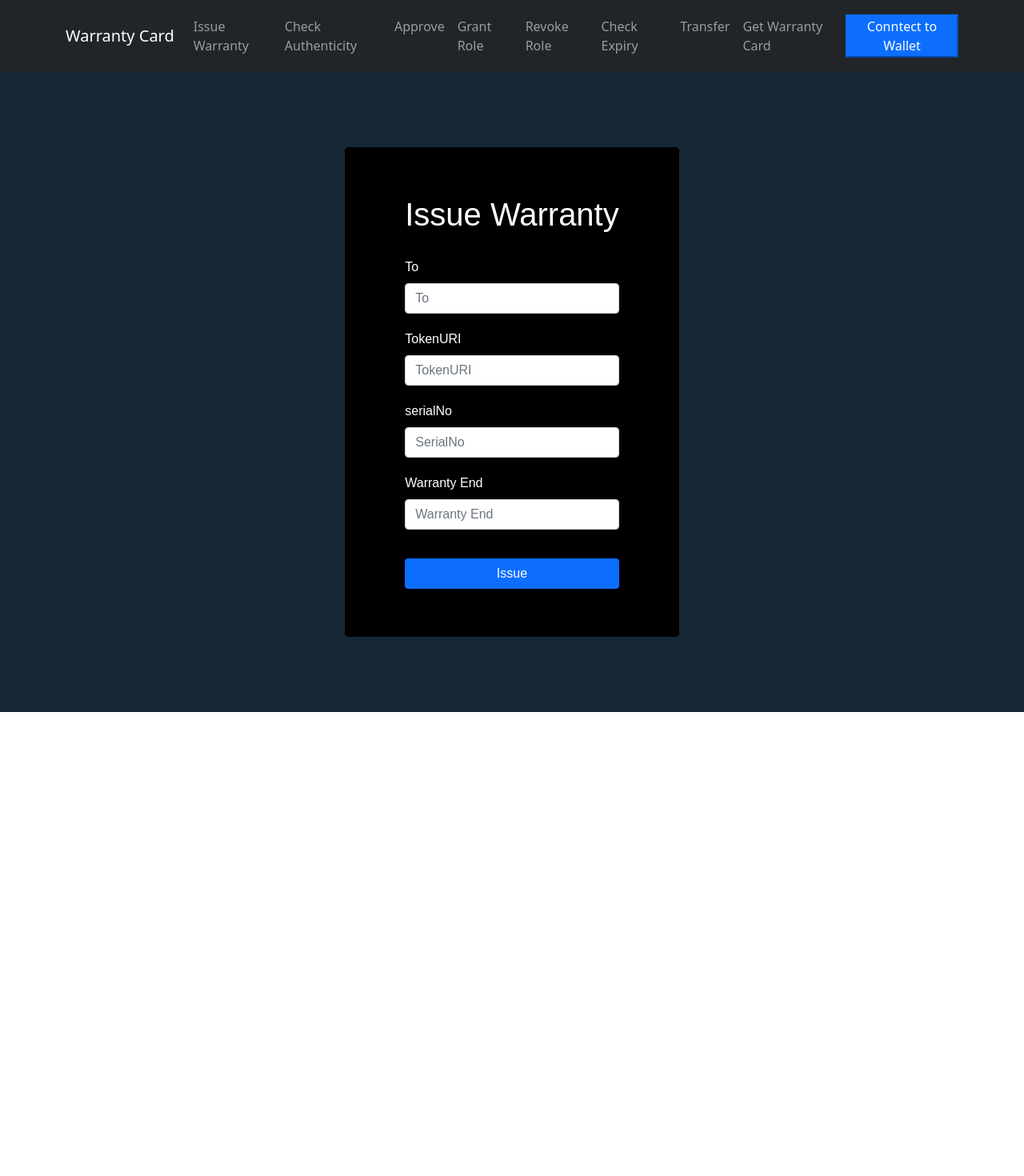
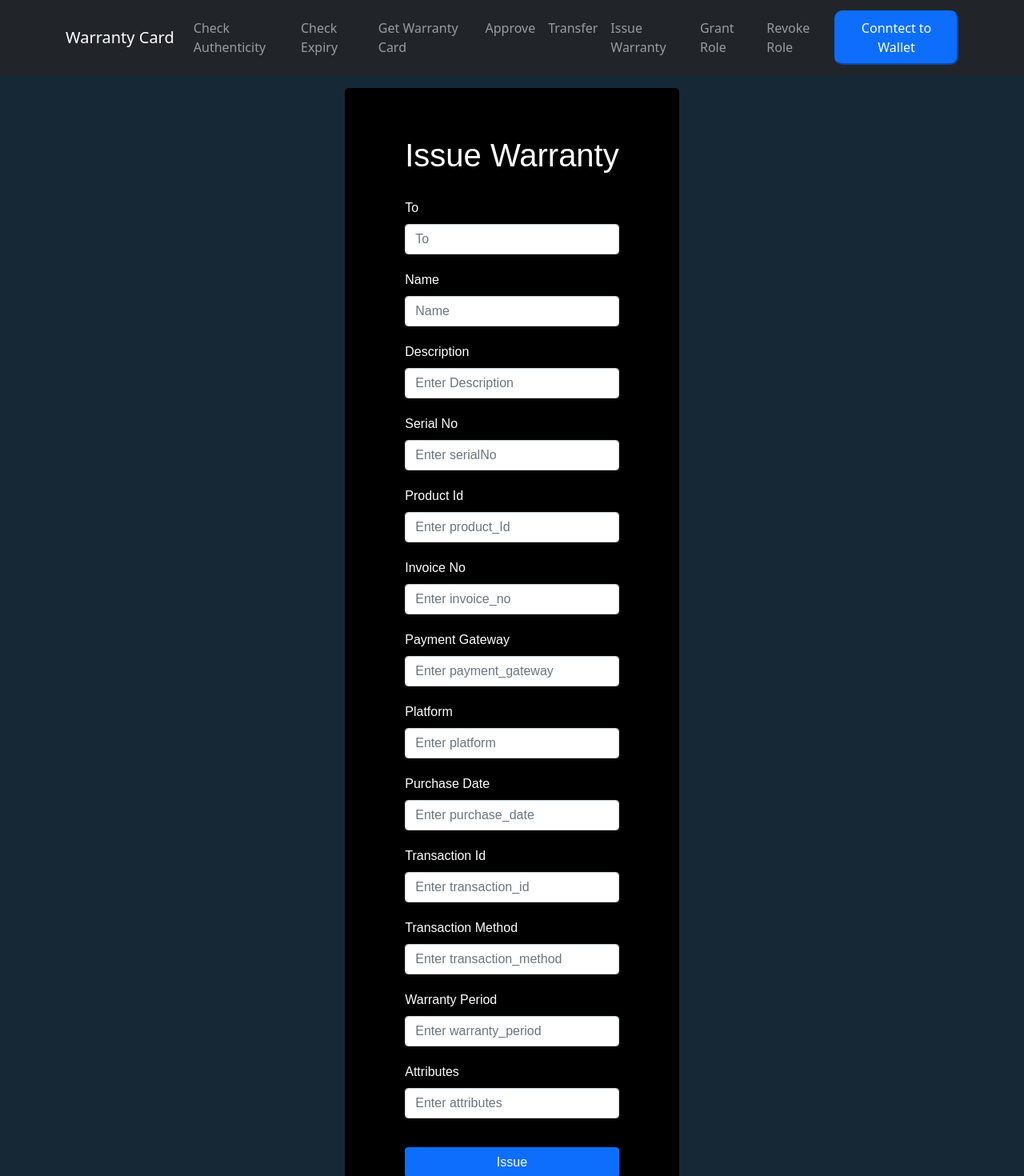
Before and after one commit to kunalchhabra37/Warranty-Card-NFT, a React (Vite) app in the folder client/: page /issue-warranty in a window 1280 px wide. Shown: the top 1470 px of the page at 80% size. Before the commit the page ends 890 px from the top, so only its background shows below. Built offline with nearby package versions, Linux system fonts and the light colour scheme.

Commit message:
Issue warranty corrections

```diff
--- a/client/src/App.css
+++ b/client/src/App.css
@@ -13,7 +13,7 @@
   flex-direction: column;
   align-items: center;
   justify-content: center;
-  height: 100vh;
+  min-height: 100vh;
   overflow: hidden;
   margin: 0;
 }
@@ -64,3 +64,7 @@
 .ctrl label{
   color: #fff;
 }
+.btn-style{
+  border-radius: 10px;
+  padding: 8px 14px;
+}
--- a/client/src/components/IssueWarranty.jsx
+++ b/client/src/components/IssueWarranty.jsx
@@ -3,18 +3,27 @@ import Button from "react-bootstrap/Button";
 import Form from "react-bootstrap/Form";
 
 const IssueWarranty = () => {
+
   const [to, setTo] = useState("");
-  const [tokenURI, setTokenURI] = useState("");
+  const [name, setName] = useState("");
+  const [description, setDescription] = useState("");
   const [serialNo, setSerialNo] = useState("");
-  const [warrantyPeriod, setWarrantyPeriod] = useState("");
+  const [product_Id, setProduct_Id] = useState("");
+  const [invoice_no, setInvoice_no] = useState("");
+  const [payment_gateway, setPayment_gateway] = useState("");
+  const [platform, setPlatform] = useState("");
+  const [purchase_date, setPurchase_date] = useState("");
+  const [transaction_id, setTransaction_id] = useState("");
+  const [transaction_method, setTransaction_method] = useState("");
+  const [warranty_period, setWarranty_period] = useState("");
+  const [attributes, setAttributes] = useState([]);
 
   const handleSubmit = (e) => {
     e.preventDefault();
-
-    console.log(to, tokenURI, serialNo, warrantyPeriod);
+    console.log(to, name, description, serialNo, product_Id, invoice_no, payment_gateway, platform, purchase_date, transaction_id, transaction_method, warranty_period, attributes);
   };
   return (
-    <div className="container1">
+    <div className="container1 mt-3">
       <h1>Issue Warranty</h1>
       <Form>
         <Form.Group className="mb-3 ctrl">
@@ -27,34 +36,115 @@ const IssueWarranty = () => {
           />
         </Form.Group>
         <Form.Group className="mb-3 ctrl">
-          <Form.Label>TokenURI</Form.Label>
+          <Form.Label>Name</Form.Label>
           <Form.Control
             type="text"
-            placeholder="TokenURI"
-            value={tokenURI}
-            onChange={(e) => setTokenURI(e.target.value)}
+            placeholder="Name"
+            value={name}
+            onChange={(e) => setName(e.target.value)}
           />
         </Form.Group>
         <Form.Group className="mb-3 ctrl">
-          <Form.Label>serialNo</Form.Label>
+          <Form.Label>Description</Form.Label>
           <Form.Control
             type="text"
-            placeholder="SerialNo"
+            placeholder="Enter Description"
+            value={description}
+            onChange={(e) => setDescription(e.target.value)}
+          />
+        </Form.Group>
+        <Form.Group className="mb-3 ctrl">
+          <Form.Label>Serial No</Form.Label>
+          <Form.Control
+            type="text"
+            placeholder="Enter serialNo"
             value={serialNo}
             onChange={(e) => setSerialNo(e.target.value)}
           />
         </Form.Group>
         <Form.Group className="mb-3 ctrl">
-          <Form.Label>Warranty End</Form.Label>
+          <Form.Label>Product Id</Form.Label>
           <Form.Control
             type="text"
-            pattern="^[0-9]{1,}$"
-            title="Only numbers are allowed"
-            placeholder="Warranty End"
-            value={warrantyPeriod}
-            onChange={(e) => setWarrantyPeriod(e.target.value)}
+            placeholder="Enter product_Id"
+            value={product_Id}
+            onChange={(e) => setProduct_Id(e.target.value)}
           />
         </Form.Group>
+        <Form.Group className="mb-3 ctrl">
+          <Form.Label>Invoice No</Form.Label>
+          <Form.Control
+            type="text"
+            placeholder="Enter invoice_no"
+            value={invoice_no}
+            onChange={(e) => setInvoice_no(e.target.value)}
+          />
+        </Form.Group>
+        <Form.Group className="mb-3 ctrl">
+          <Form.Label>Payment Gateway</Form.Label>
+          <Form.Control
+            type="text"
+            placeholder="Enter payment_gateway"
+            value={payment_gateway}
+            onChange={(e) => setPayment_gateway(e.target.value)}
+          />
+        </Form.Group>
+        <Form.Group className="mb-3 ctrl">
+          <Form.Label>Platform</Form.Label>
+          <Form.Control
+            type="text"
+            placeholder="Enter platform"
+            value={platform}
+            onChange={(e) => setPlatform(e.target.value)}
+          />
+        </Form.Group>
+        <Form.Group className="mb-3 ctrl">
+          <Form.Label>Purchase Date</Form.Label>
+          <Form.Control
+            type="text"
+            placeholder="Enter purchase_date"
+            value={purchase_date}
+            onChange={(e) => setPurchase_date(e.target.value)}
+          />
+        </Form.Group>
+        <Form.Group className="mb-3 ctrl">
+          <Form.Label>Transaction Id</Form.Label>
+          <Form.Control
+            type="text"
+            placeholder="Enter transaction_id"
+            value={transaction_id}
+            onChange={(e) => setTransaction_id(e.target.value)}
+          />
+        </Form.Group>
+        <Form.Group className="mb-3 ctrl">
+          <Form.Label>Transaction Method</Form.Label>
+          <Form.Control
+            type="text"
+            placeholder="Enter transaction_method"
+            value={transaction_method}
+            onChange={(e) => setTransaction_method(e.target.value)}
+          />
+        </Form.Group>
+        <Form.Group className="mb-3 ctrl">
+          <Form.Label>Warranty Period</Form.Label>
+          <Form.Control
+            type="text"
+            placeholder="Enter warranty_period"
+            value={warranty_period}
+            onChange={(e) => setWarranty_period(e.target.value)}
+          />
+        </Form.Group>
+        <Form.Group className="mb-3 ctrl">
+          <Form.Label>Attributes</Form.Label>
+          <Form.Control
+            type="text"
+            placeholder="Enter attributes"
+            value={attributes}
+            onChange={(e) => setAttributes(e.target.value)}
+          />
+        </Form.Group>
+
+
         <Button variant="primary" type="submit" onClick={handleSubmit}>
           Issue
         </Button>
--- a/client/src/components/Navbar.jsx
+++ b/client/src/components/Navbar.jsx
@@ -1,26 +1,28 @@
 import Container from 'react-bootstrap/Container';
 import Nav from 'react-bootstrap/Nav';
 import Navbar from 'react-bootstrap/Navbar';
-import NavDropdown from 'react-bootstrap/NavDropdown';
 import Button from './Button';
 function NavBar() {
   return (
-    <Navbar collapseOnSelect expand="lg" bg="dark" variant="dark">
+    <Navbar collapseOnSelect expand="lg" bg="dark" variant="dark" sticky="top">
       <Container>
         <Navbar.Brand href="/">Warranty Card</Navbar.Brand>
         <Navbar.Toggle aria-controls="responsive-navbar-nav" />
         <Navbar.Collapse id="responsive-navbar-nav">
           <Nav>
+            {/* all  */}
+            <Nav.Link href="/check-authenticity">Check Authenticity</Nav.Link>
+            <Nav.Link href="/check-expiry">Check Expiry</Nav.Link>
+            <Nav.Link href="/get-warranty-card">Get Warranty Card</Nav.Link>
+            <Nav.Link href="/approve">Approve</Nav.Link>
+            <Nav.Link href="/transfer">Transfer</Nav.Link>
+            {/* minter only */}
             <Nav.Link href="/issue-warranty">Issue Warranty</Nav.Link>
-            <Nav.Link href="/check-authenticity">Check Authenticity</Nav.Link>
-            <Nav.Link href="/approve">Approve</Nav.Link>
+            {/* minter admin only */}
             <Nav.Link href="/grant-role">Grant Role</Nav.Link>
             <Nav.Link href="/revoke-role">Revoke Role</Nav.Link>
-            <Nav.Link href="/check-expiry">Check Expiry</Nav.Link>
-            <Nav.Link href="/transfer">Transfer</Nav.Link>
-            <Nav.Link href="/get-warranty-card">Get Warranty Card</Nav.Link>
           </Nav>
-            <Button text="Conntect to Wallet" className="btn-primary text-white"/>
+          <Button text="Conntect to Wallet" className="btn-primary text-white btn-style"/>
         </Navbar.Collapse>
       </Container>
     </Navbar>
```
